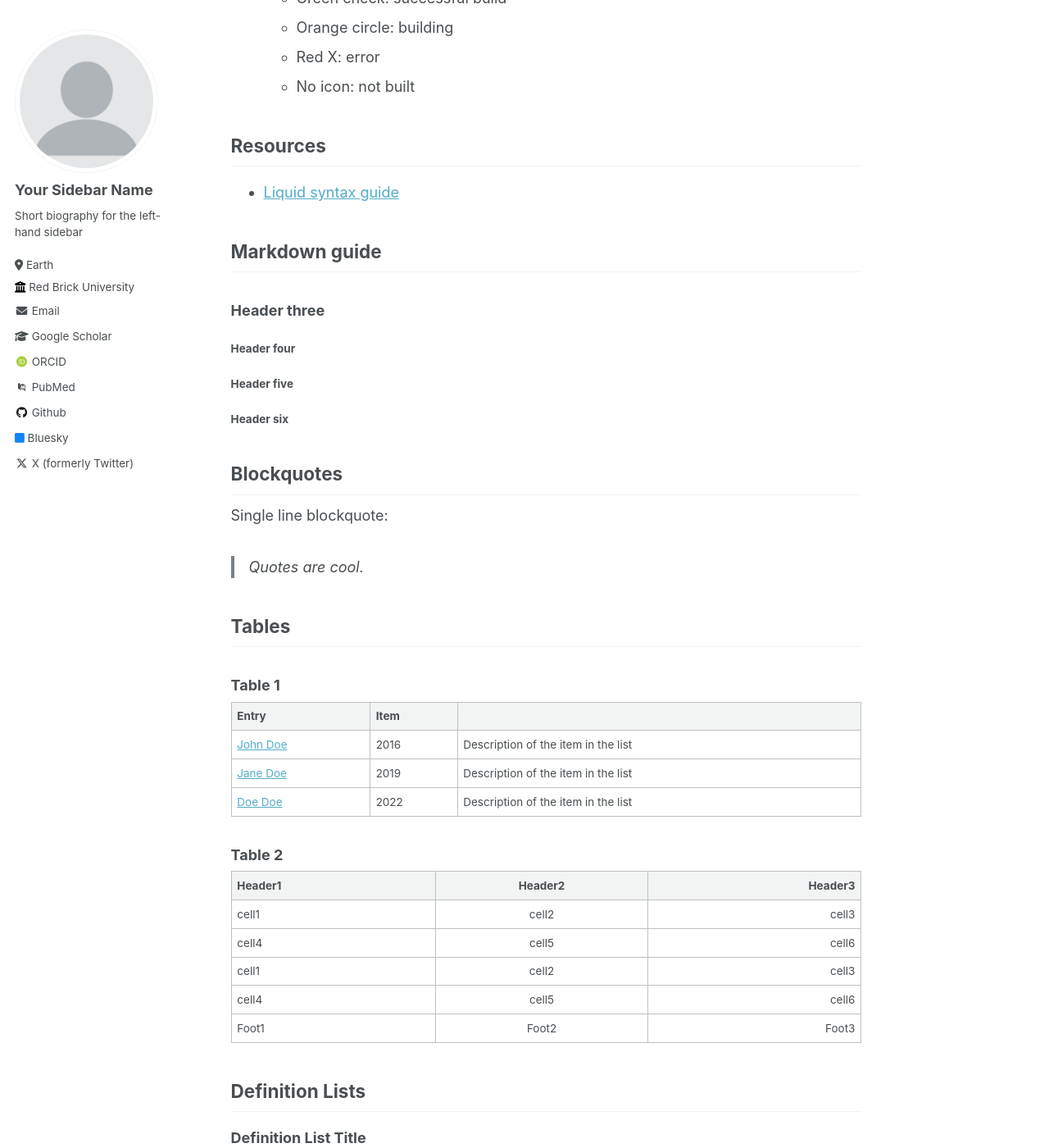
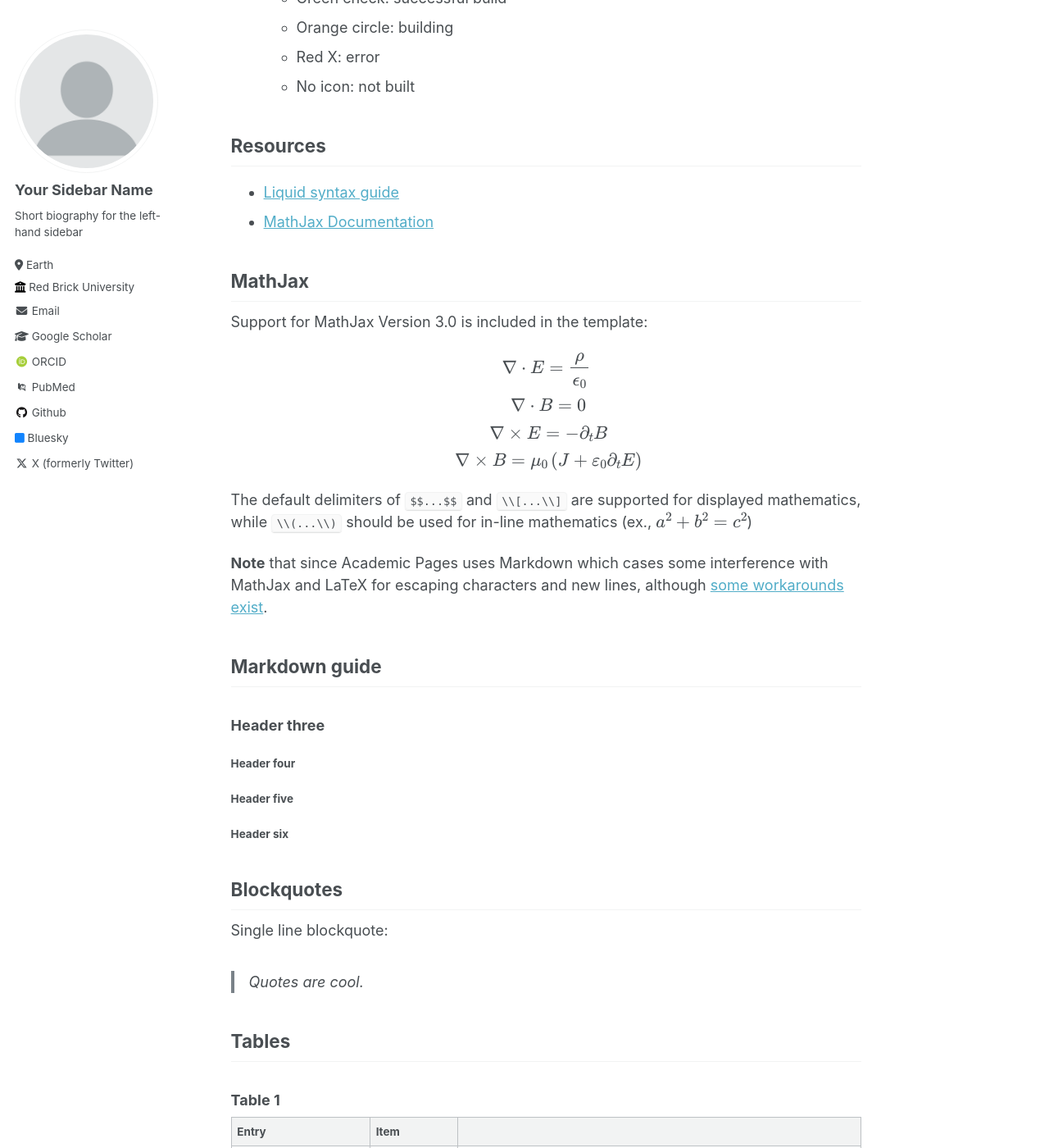
Before and after one commit to cxh42/cxh42.github.io, a Jekyll site: the page built from _pages/markdown.md, in a window 1280 px wide and 1400 px high, scrolled down 876 px. Shown: the whole window at 82% size. Built offline with Jekyll 4.4.1, drawn with Linux system fonts in a browser that asks for light colours; some web fonts are replaced.

Commit message:
#33, #1919 Possible missing template fix, bump MathJax to 3.0

```diff
--- a/_pages/markdown.md
+++ b/_pages/markdown.md
@@ -33,6 +33,24 @@ redirect_from:
 
 ## Resources
  * [Liquid syntax guide](https://shopify.github.io/liquid/tags/control-flow/)
+ * [MathJax Documentation](https://docs.mathjax.org/en/latest/)
+
+## MathJax
+
+Support for MathJax Version 3.0 is included in the template:
+
+$$
+\displaylines{
+\nabla \cdot E= \frac{\rho}{\epsilon_0} \\\
+\nabla \cdot B=0 \\\
+\nabla \times E= -\partial_tB \\\
+\nabla \times B  = \mu_0 \left(J + \varepsilon_0 \partial_t E \right)
+}
+$$
+
+The default delimiters of `$$...$$` and `\\[...\\]` are supported for displayed mathematics, while `\\(...\\)` should be used for in-line mathematics (ex., \\(a^2 + b^2 = c^2\\))
+
+**Note** that since Academic Pages uses Markdown which cases some interference with MathJax and LaTeX for escaping characters and new lines, although [some workarounds exist](https://math.codidact.com/posts/278763/278772#answer-278772).
 
 ## Markdown guide
 
@@ -65,7 +83,8 @@ Single line blockquote:
 | Header1 | Header2 | Header3 |
 |:--------|:-------:|--------:|
 | cell1   | cell2   | cell3   |
-| cell4   | cell5   | cell6   |
+| cell4   | ce
+ll5   | cell6   |
 |-----------------------------|
 | cell1   | cell2   | cell3   |
 | cell4   | cell5   | cell6   |
```
Also changed, not shown: _includes/head/custom.html (+4 -10 lines).
